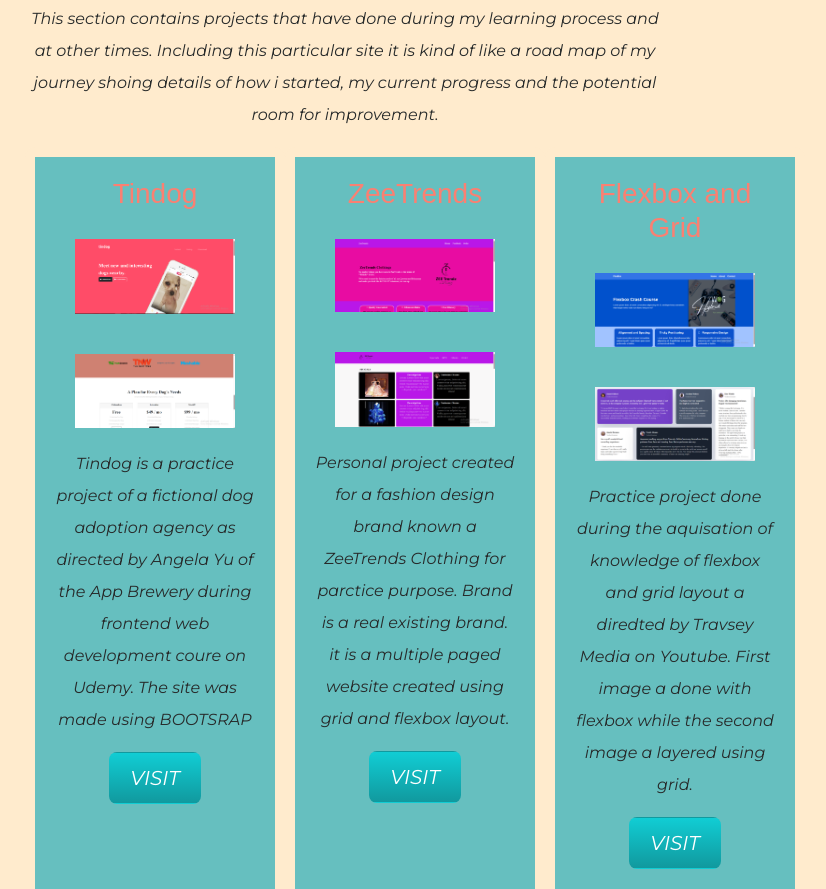
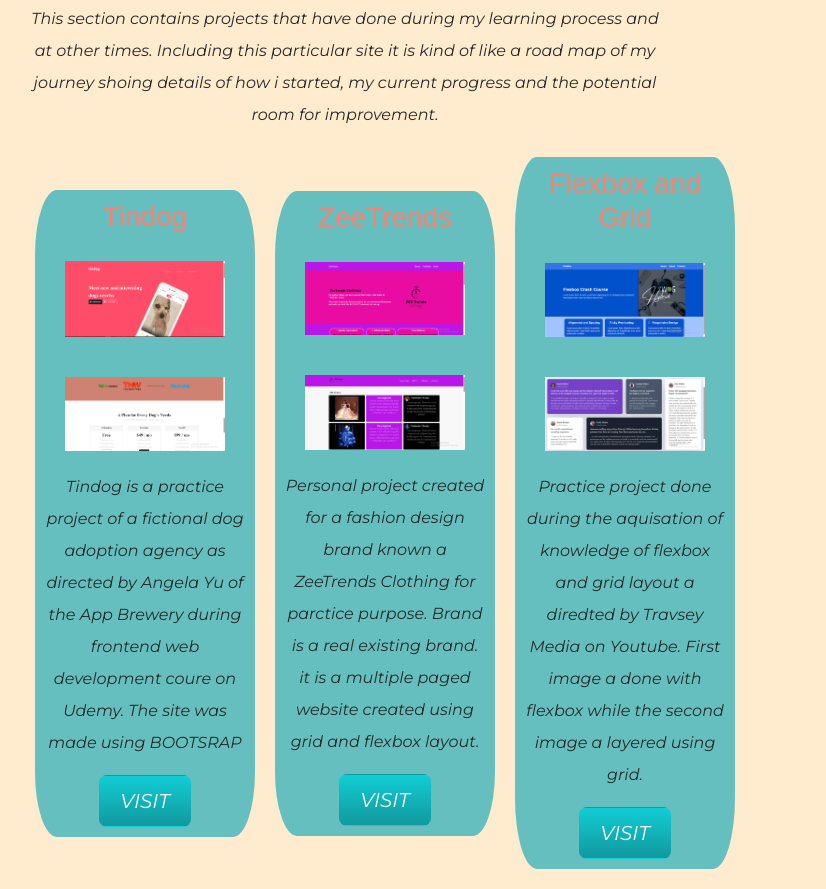
Before and after one commit to WahabAG/My-Website, a plain HTML site: page index.html in a window 1280 px wide. Shown: the part 2463-3352 px from the top of the page, without its empty margins (295-1121 px from the left). Drawn offline with nearby package versions, Linux system fonts and the light colour scheme.

Commit message:
aligning project container

```diff
--- a/styles.css
+++ b/styles.css
@@ -126,13 +126,14 @@
 #projects{
     display: grid;
     justify-content: space-between;
+    align-items: center;
     grid-template-columns: repeat(3, 1fr) ;
 }
 .project1, .project2, .project3 {
     background: #66BFBF;
-    border: 10px solid blanchedalmond;
-    border-radius: 10px;
-    padding: 20px;
+    border-radius: 10%;
+    padding: 10px;
+    margin: 10px;
 }
 @media (max-width:768px) {
     #projects{
```
